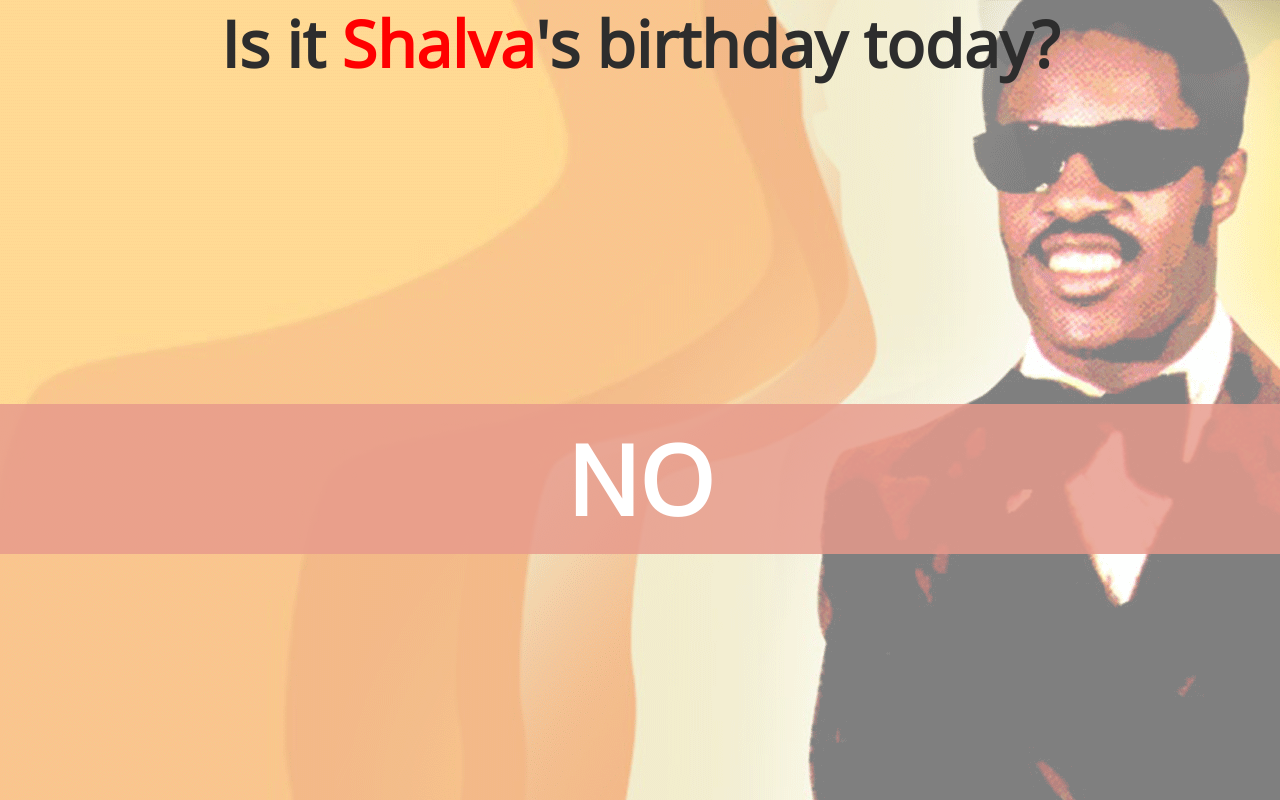
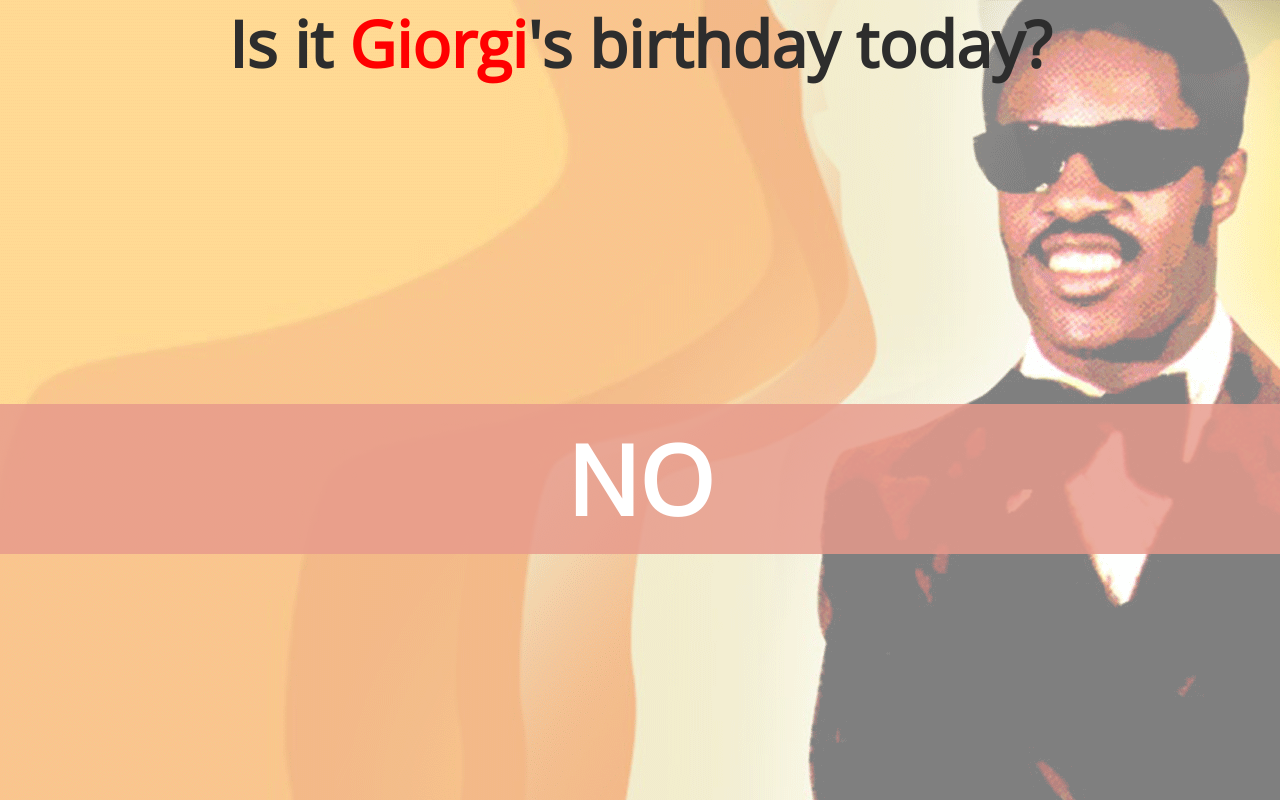
Before and after one commit to vkochladze/Giorgi, a plain HTML site: page index.html in a window 1280 px wide. Drawn offline with nearby package versions, Linux system fonts and the light colour scheme.

Commit message:
Update index.html

```diff
--- a/index.html
+++ b/index.html
@@ -4,14 +4,14 @@
 <head>
   <meta charset="utf-8">
 
-  <title>Is it Shalva's Birthday?</title>
-  <meta name="description" content="Shalva Birthday Checker">
+  <title>Is it Giorgi's Birthday?</title>
+  <meta name="description" content="Giorgi Birthday Checker">
   <meta name="author" content="Vano Kochladze">
 
   <link rel="stylesheet" href="stylesheet.css">
   <link rel="stylesheet" type="text/css" href="http://fonts.googleapis.com/css?family=Open Sans">
 
-  <h1 class="isit">Is it<span>&nbspShalva</span>'s birthday today?</h1>
+  <h1 class="isit">Is it<span>&nbspGiorgi</span>'s birthday today?</h1>
 
   <div id="demo"></div>
 
```
